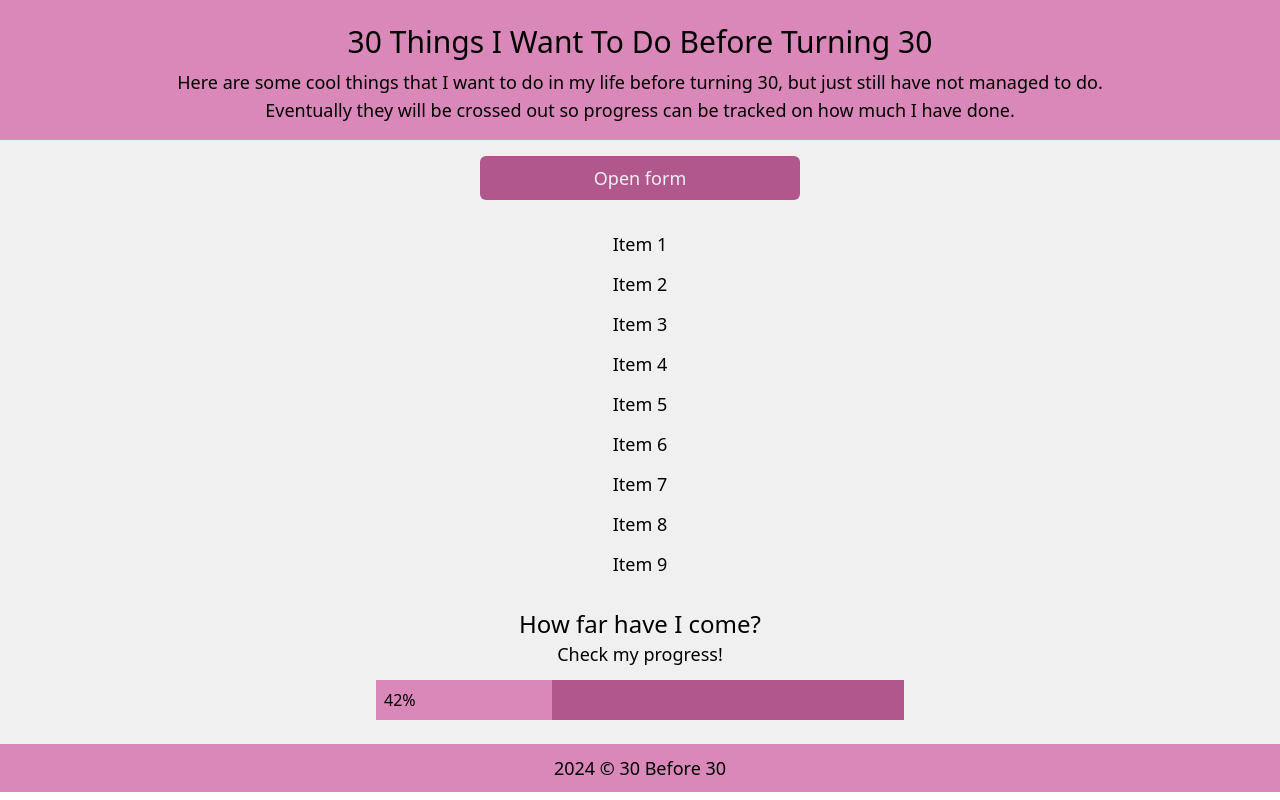
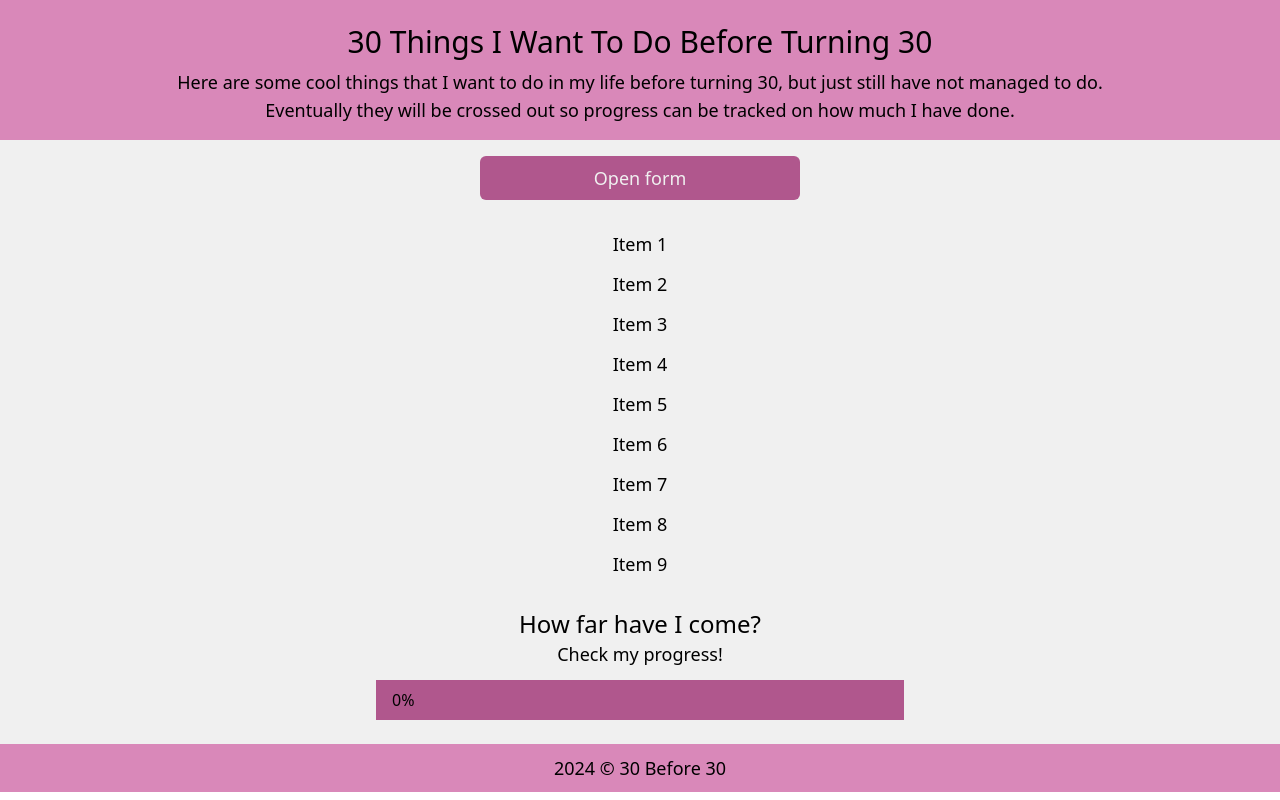
Before and after one commit to laasma-p/30-before-30-frontend, a React (Vite) app: page / in a window 1280 px wide. Built offline with nearby package versions, Linux system fonts and the light colour scheme.

Commit message:
display progress of items completed based on how many there are in an array

```diff
--- a/src/App.jsx
+++ b/src/App.jsx
@@ -48,6 +48,7 @@
 function App() {
   const [completedItems, setCompletedItems] = useState([]);
   const totalItems = listItems.length;
+  const progress = (completedItems.length / totalItems) * 100;
 
   const strikeItemCompletion = (itemId) => {
     setCompletedItems((prevCompletedItems) => {
@@ -68,7 +69,7 @@
         completedItems={completedItems}
         strikeItemCompletion={strikeItemCompletion}
       />
-      <ProgressBar />
+      <ProgressBar progress={progress} />
       <Footer />
     </div>
   );
--- a/src/ProgressBar.jsx
+++ b/src/ProgressBar.jsx
@@ -1,4 +1,4 @@
-const ProgressBar = () => {
+const ProgressBar = ({ progress }) => {
   return (
     <div className="transition-all flex flex-col text-center px-2 my-6">
       <h2 className="text-xl lg:text-2xl dark:text-white">
@@ -7,8 +7,16 @@
       <p className="text-md lg:text-lg dark:text-white">Check my progress!</p>
       <div className="flex justify-center items-center w-full sm:max-w-xl mx-auto">
         <div className="bg-hot-pink h-10 mt-3 w-11/12">
-          <div className="bg-pink h-10 pl-2 w-4/12 flex items-center text-md">
-            42%
+          <div
+            className="bg-pink h-10 flex items-center text-md"
+            style={{
+              width: `${progress}%`,
+              transition: "width 0.5s ease-in-out",
+            }}
+          >
+            <div className="h-full flex items-center p-4">{`${Math.floor(
+              progress
+            )}%`}</div>
           </div>
         </div>
       </div>
```
